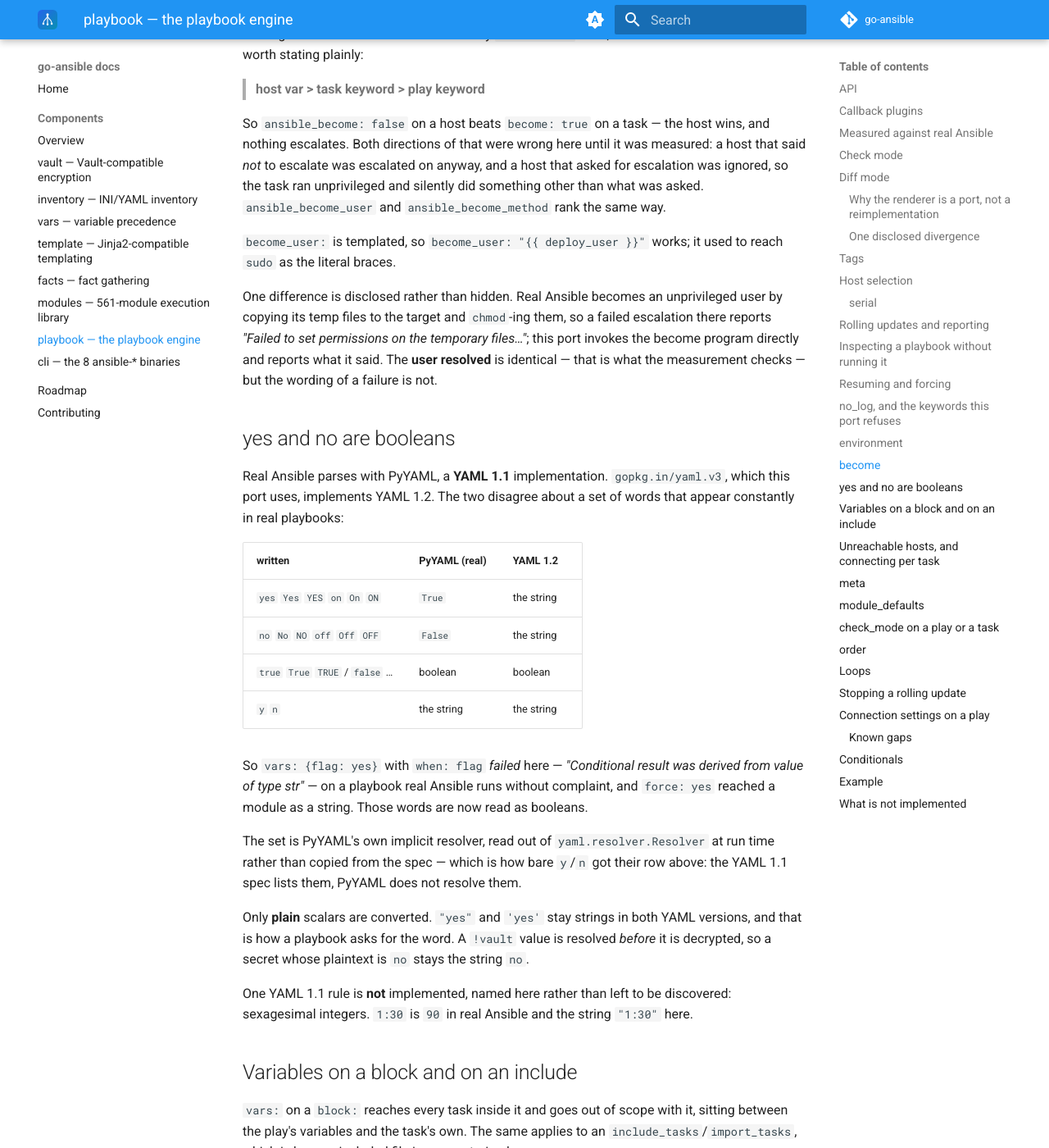
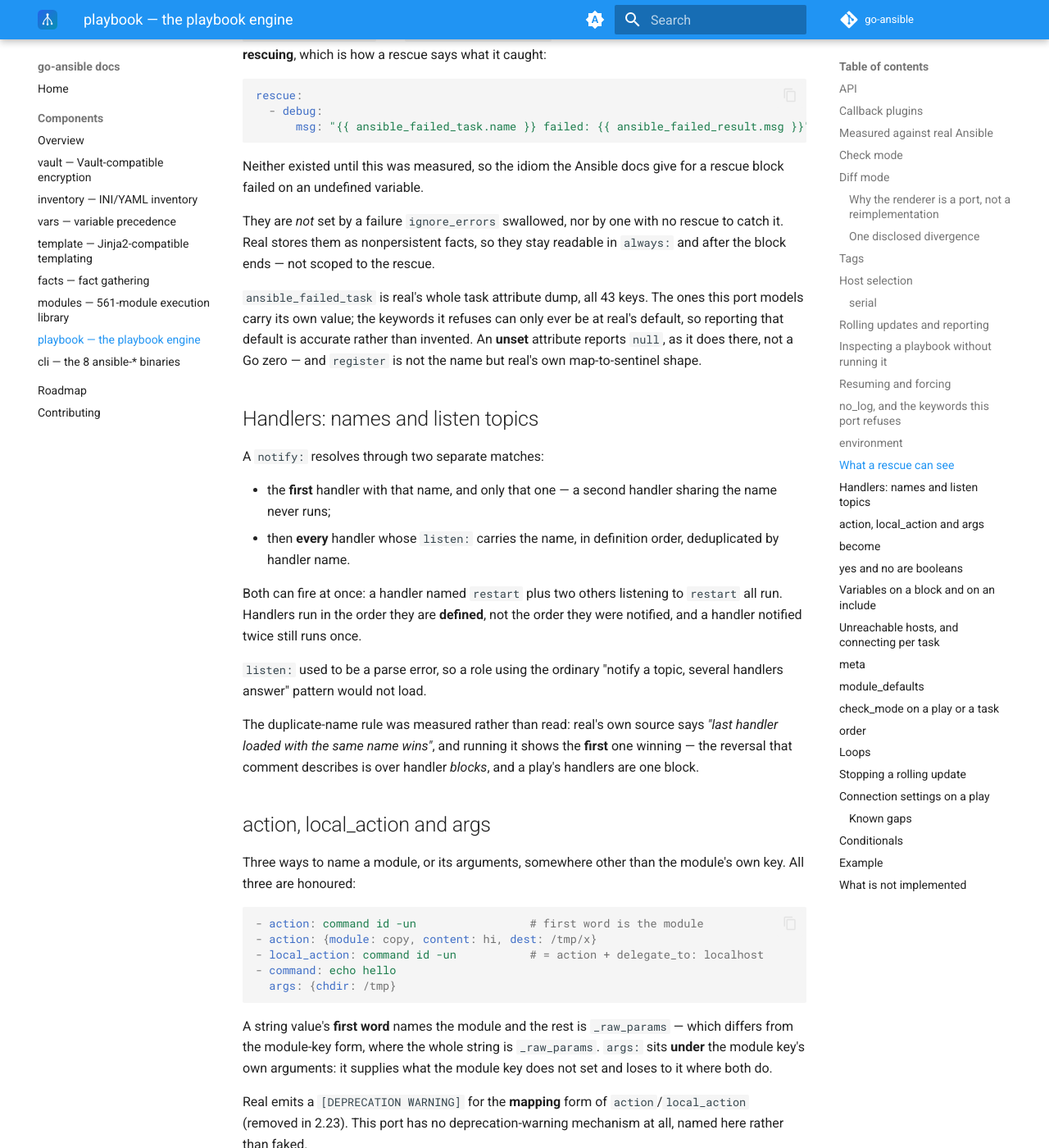
Before and after one commit to go-ansible/docs, an MkDocs documentation site: the page built from docs/components/playbook.md, in a window 1280 px wide and 1400 px high, scrolled down 11495 px. Shown: the whole window at 82% size. Built offline with MkDocs 1.6.1 and Material for MkDocs 9.7.7, drawn with Linux system fonts in a browser that asks for light colours; the version menu is left out; some of the changed text lies outside the part shown.

Commit message:
playbook: document rescue variables, handler listen, and action forms (#48)
Covers playbook v0.55.0-v0.58.0.

Co-authored-by: Claude Opus 5 <noreply@anthropic.com>

````diff
--- a/docs/components/playbook.md
+++ b/docs/components/playbook.md
@@ -551,6 +551,78 @@ A YAML `true` becomes the string `True`, capitalised, because that is
 what Python's `str()` produces and what a script testing
 `[ "$FLAG" = "True" ]` expects.
 
+## What a rescue can see
+
+`ansible_failed_task` and `ansible_failed_result` are set the moment a
+block starts **rescuing**, which is how a rescue says what it caught:
+
+```yaml
+rescue:
+  - debug:
+      msg: "{{ ansible_failed_task.name }} failed: {{ ansible_failed_result.msg }}"
+```
+
+Neither existed until this was measured, so the idiom the Ansible
+docs give for a rescue block failed on an undefined variable.
+
+They are *not* set by a failure `ignore_errors` swallowed, nor by one
+with no rescue to catch it. Real stores them as nonpersistent facts,
+so they stay readable in `always:` and after the block ends — not
+scoped to the rescue.
+
+`ansible_failed_task` is real's whole task attribute dump, all 43
+keys. The ones this port models carry its own value; the keywords it
+refuses can only ever be at real's default, so reporting that default
+is accurate rather than invented. An **unset** attribute reports
+`null`, as it does there, not a Go zero — and `register` is not the
+name but real's own map-to-sentinel shape.
+
+## Handlers: names and listen topics
+
+A `notify:` resolves through two separate matches:
+
+- the **first** handler with that name, and only that one — a second
+  handler sharing the name never runs;
+- then **every** handler whose `listen:` carries the name, in
+  definition order, deduplicated by handler name.
+
+Both can fire at once: a handler named `restart` plus two others
+listening to `restart` all run. Handlers run in the order they are
+**defined**, not the order they were notified, and a handler notified
+twice still runs once.
+
+`listen:` used to be a parse error, so a role using the ordinary
+"notify a topic, several handlers answer" pattern would not load.
+
+The duplicate-name rule was measured rather than read: real's own
+source says *"last handler loaded with the same name wins"*, and
+running it shows the **first** one winning — the reversal that comment
+describes is over handler *blocks*, and a play's handlers are one
+block.
+
+## action, local_action and args
+
+Three ways to name a module, or its arguments, somewhere other than
+the module's own key. All three are honoured:
+
+```yaml
+- action: command id -un                 # first word is the module
+- action: {module: copy, content: hi, dest: /tmp/x}
+- local_action: command id -un           # = action + delegate_to: localhost
+- command: echo hello
+  args: {chdir: /tmp}
+```
+
+A string value's **first word** names the module and the rest is
+`_raw_params` — which differs from the module-key form, where the
+whole string is `_raw_params`. `args:` sits **under** the module key's
+own arguments: it supplies what the module key does not set and loses
+to it where both do.
+
+Real emits a `[DEPRECATION WARNING]` for the **mapping** form of
+`action`/`local_action` (removed in 2.23). This port has no
+deprecation-warning mechanism at all, named here rather than faked.
+
 ## become
 
 Privilege escalation resolves the same way `connection:` does, and the
````
